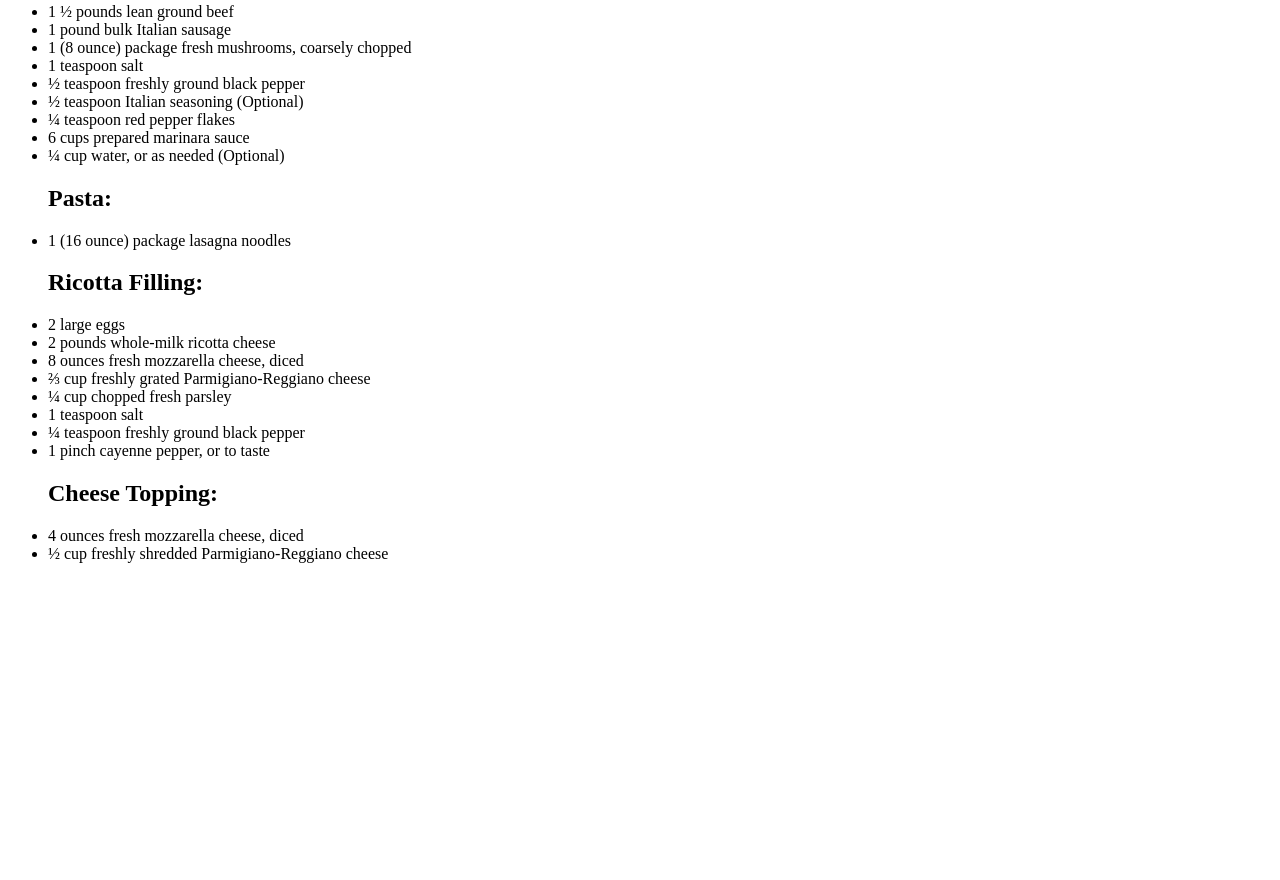
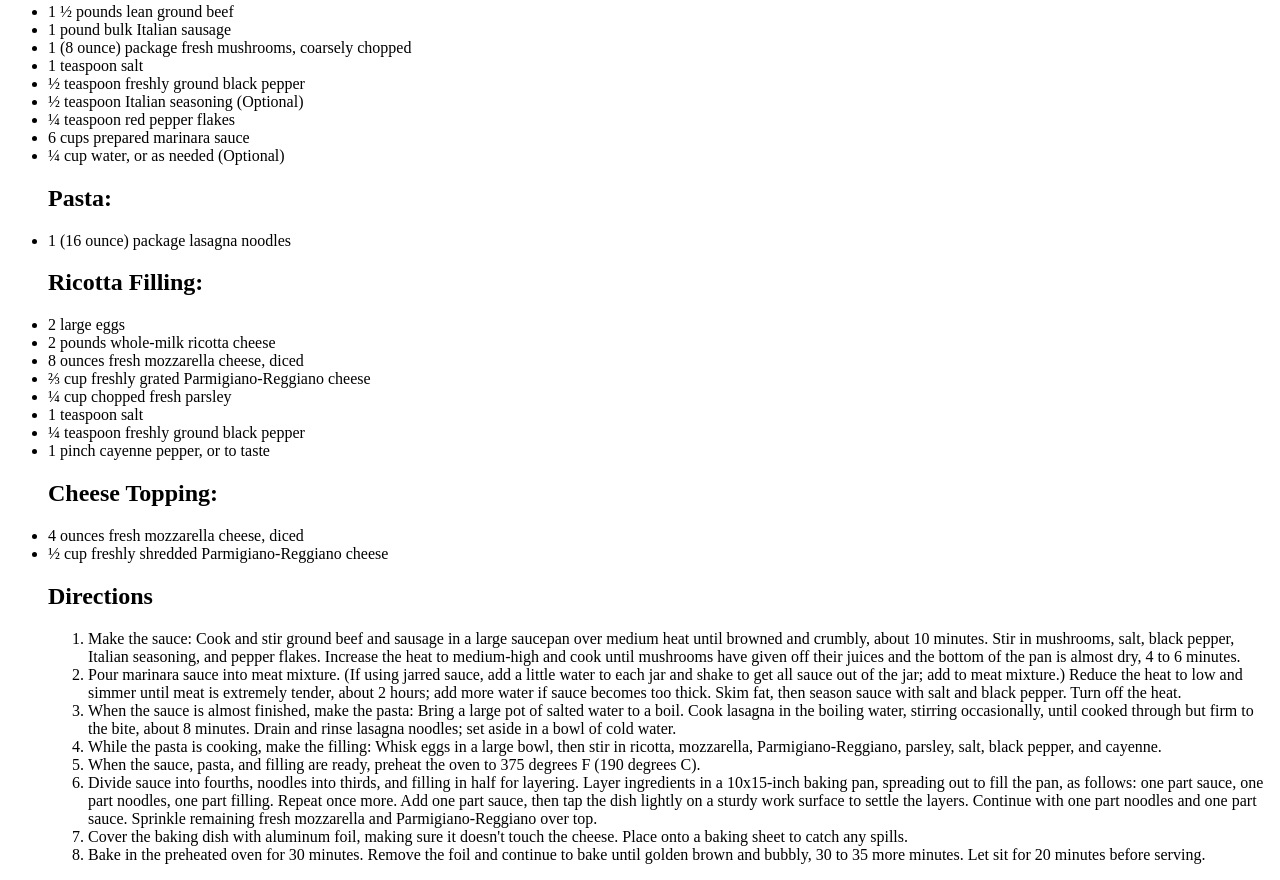
Before and after one commit to kimatthews/Odin-Recipes, a plain HTML site: page recipes/lasagna.html in a window 1280 px wide. Shown: the part 500-1380 px from the top of the page. Before the commit the page ends 1079 px from the top, so only its background shows below. Drawn offline with Linux system fonts and the light colour scheme.

Commit message:
added Directions to cook meal

```diff
--- a/recipes/lasagna.html
+++ b/recipes/lasagna.html
@@ -65,6 +65,21 @@
     <li>½ cup freshly shredded Parmigiano-Reggiano cheese</li>
 </p>
 
+<h2>Directions</h2>
+
+<ol>
+    <li>Make the sauce: Cook and stir ground beef and sausage in a large saucepan over medium heat until browned and crumbly, about 10 minutes. Stir in mushrooms, salt, black pepper, Italian seasoning, and pepper flakes. Increase the heat to medium-high and cook until mushrooms have given off their juices and the bottom of the pan is almost dry, 4 to 6 minutes.</li>
+    <li>Pour marinara sauce into meat mixture. (If using jarred sauce, add a little water to each jar and shake to get all sauce out of the jar; add to meat mixture.) Reduce the heat to low and simmer until meat is extremely tender, about 2 hours; add more water if sauce becomes too thick. Skim fat, then season sauce with salt and black pepper. Turn off the heat.</li>
+    <li>When the sauce is almost finished, make the pasta: Bring a large pot of salted water to a boil. Cook lasagna in the boiling water, stirring occasionally, until cooked through but firm to the bite, about 8 minutes. Drain and rinse lasagna noodles; set aside in a bowl of cold water.</li>
+    <li>While the pasta is cooking, make the filling: Whisk eggs in a large bowl, then stir in ricotta, mozzarella, Parmigiano-Reggiano, parsley, salt, black pepper, and cayenne.</li>
+    <li>When the sauce, pasta, and filling are ready, preheat the oven to 375 degrees F (190 degrees C).</li>
+    <li>Divide sauce into fourths, noodles into thirds, and filling in half for layering. Layer ingredients in a 10x15-inch baking pan, spreading out to fill the pan, as follows: one part sauce, one part noodles, one part filling. Repeat once more. Add one part sauce, then tap the dish lightly on a sturdy work surface to settle the layers. Continue with one part noodles and one part sauce. Sprinkle remaining fresh mozzarella and Parmigiano-Reggiano over top.</li>
+    <li>Cover the baking dish with aluminum foil, making sure it doesn't touch the cheese. Place onto a baking sheet to catch any spills.</li>
+    <li>Bake in the preheated oven for 30 minutes. Remove the foil and continue to bake until golden brown and bubbly, 30 to 35 more minutes. Let sit for 20 minutes before serving.</li>
+
+
+</ol>
+
 
 </body>
 </html>
```
